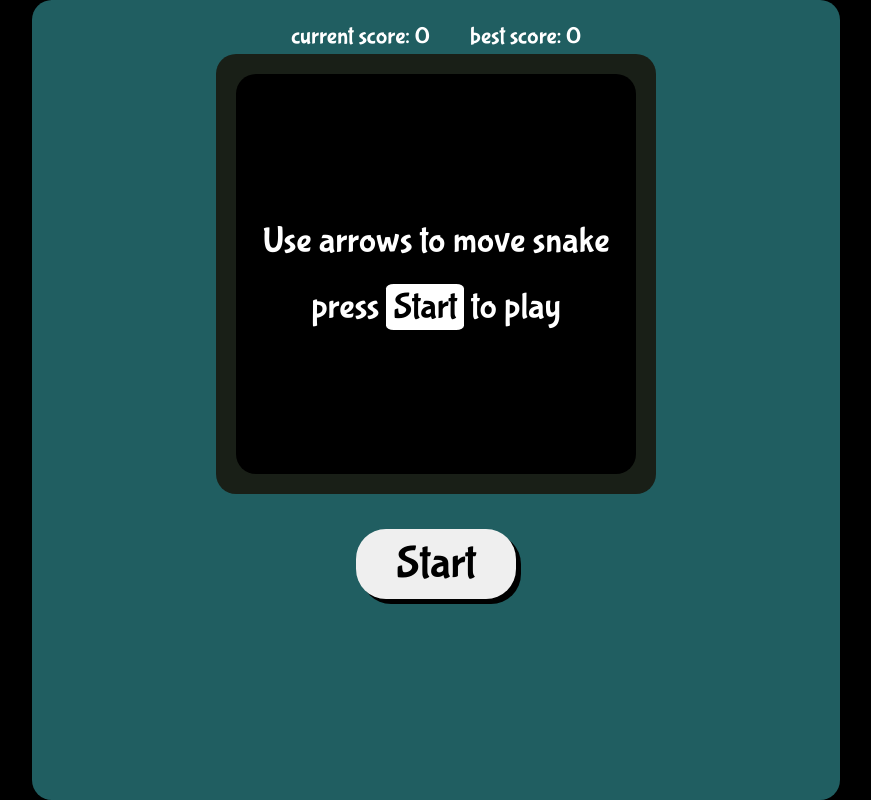
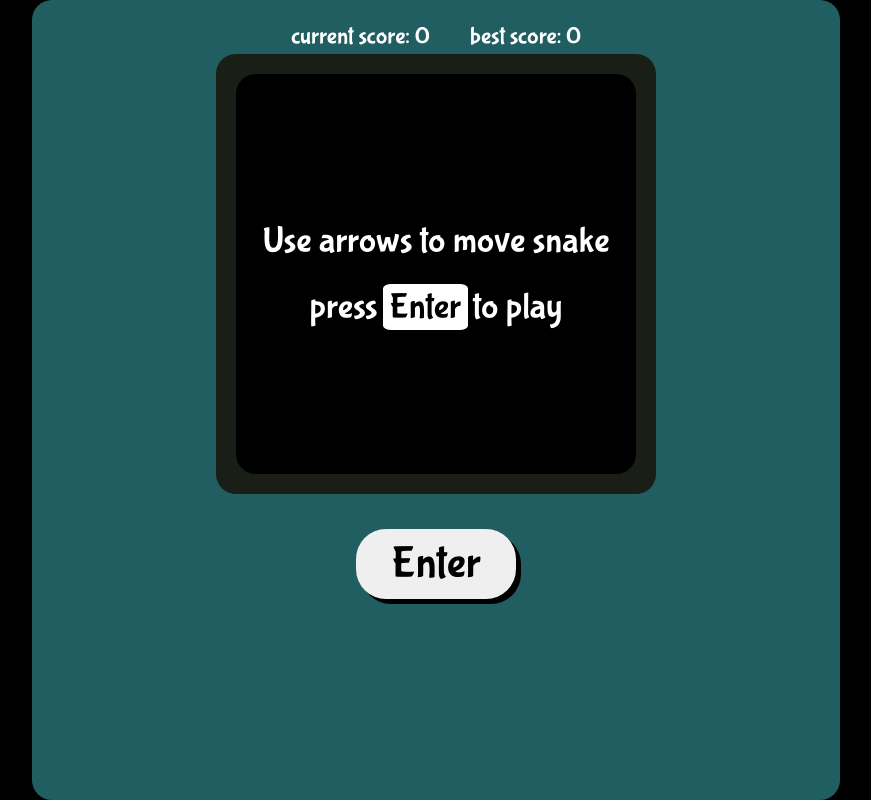
Before and after one commit to PopovDS617/snake-game, a React (Vite) app: page / in a window 1280 px wide. Shown: the whole page, without its empty margins (204-1075 px from the left). Built offline with nearby package versions, Linux system fonts and the light colour scheme.

Commit message:
feat: start button text changes conditionally

```diff
--- a/src/components/Controls/Controls.tsx
+++ b/src/components/Controls/Controls.tsx
@@ -5,6 +5,7 @@ import { DirectionButtons } from '../../enums/DirectionButtons';
 import './controls.scss';
 import DirectionControls from './DirectionControls';
 import { useAppSelector } from '../../store/store-hooks';
+import { buttonNameHandler } from '../../utils/button-names';
 
 const Controls = () => {
   const hasFailed = useAppSelector((state) => state.snake.hasFailed);
@@ -16,7 +17,7 @@ const Controls = () => {
           <div className="button-container">
             <Button
               variant="start-button"
-              direction="Start"
+              direction={buttonNameHandler('start', 'Enter')}
               bindedButton="Enter"
               onTurn={turnHandler.bind(null, DirectionButtons.Enter)}
             />
--- a/src/components/Modal/Modal.tsx
+++ b/src/components/Modal/Modal.tsx
@@ -2,6 +2,7 @@ import { motion } from 'framer-motion';
 import './modal.scss';
 import { useAppSelector } from '../../store/store-hooks';
 import MotionParagraph from '../Animation/MotionParagraph';
+import { buttonNameHandler } from '../../utils/button-names';
 
 interface Props {
   score: number;
@@ -21,6 +22,8 @@ const Modal = (props: Props) => {
     enter: { opacity: 1 },
     exit: { opacity: 0 },
   };
+
+  const buttonText = buttonNameHandler('start', 'Enter');
 
   const failVariant = (
     <MotionParagraph style="modal-text">
@@ -45,7 +48,9 @@ const Modal = (props: Props) => {
     >
       {isInitial ? startVariant : failVariant}
       <MotionParagraph style="modal-text">
-        press <span className="modal-text__start">Start</span> to play
+        press
+        <span className="modal-text__start">{buttonText}</span>
+        to play
       </MotionParagraph>
     </motion.div>
   );
--- a/src/components/Modal/modal.scss
+++ b/src/components/Modal/modal.scss
@@ -31,5 +31,6 @@
   background-color: white;
   color: black;
   padding: 2px 7px;
+  margin: 0 5px;
   border-radius: 10%;
 }
--- a/src/hooks/useGame.ts
+++ b/src/hooks/useGame.ts
@@ -77,7 +77,6 @@ const useGame = () => {
   return {
     foodPosition,
     coordinates,
-    hasFailed,
     score,
   };
 };
--- /dev/null
+++ b/src/utils/button-names.ts
@@ -0,0 +1,7 @@
+export const buttonNameHandler = (mobile: string, desktop: string) => {
+  if (window.innerWidth >= 768) {
+    return desktop;
+  }
+
+  return mobile;
+};
```
